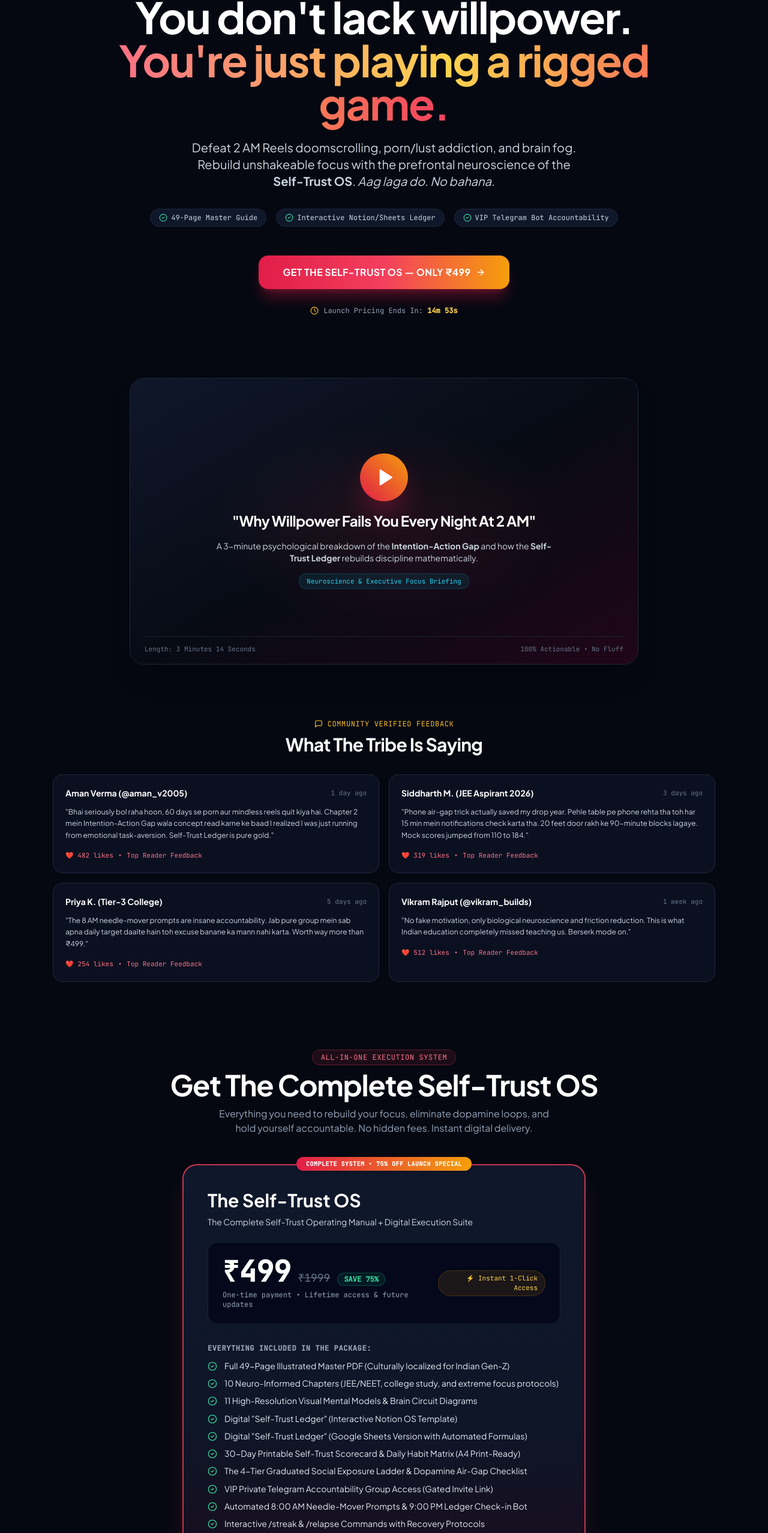
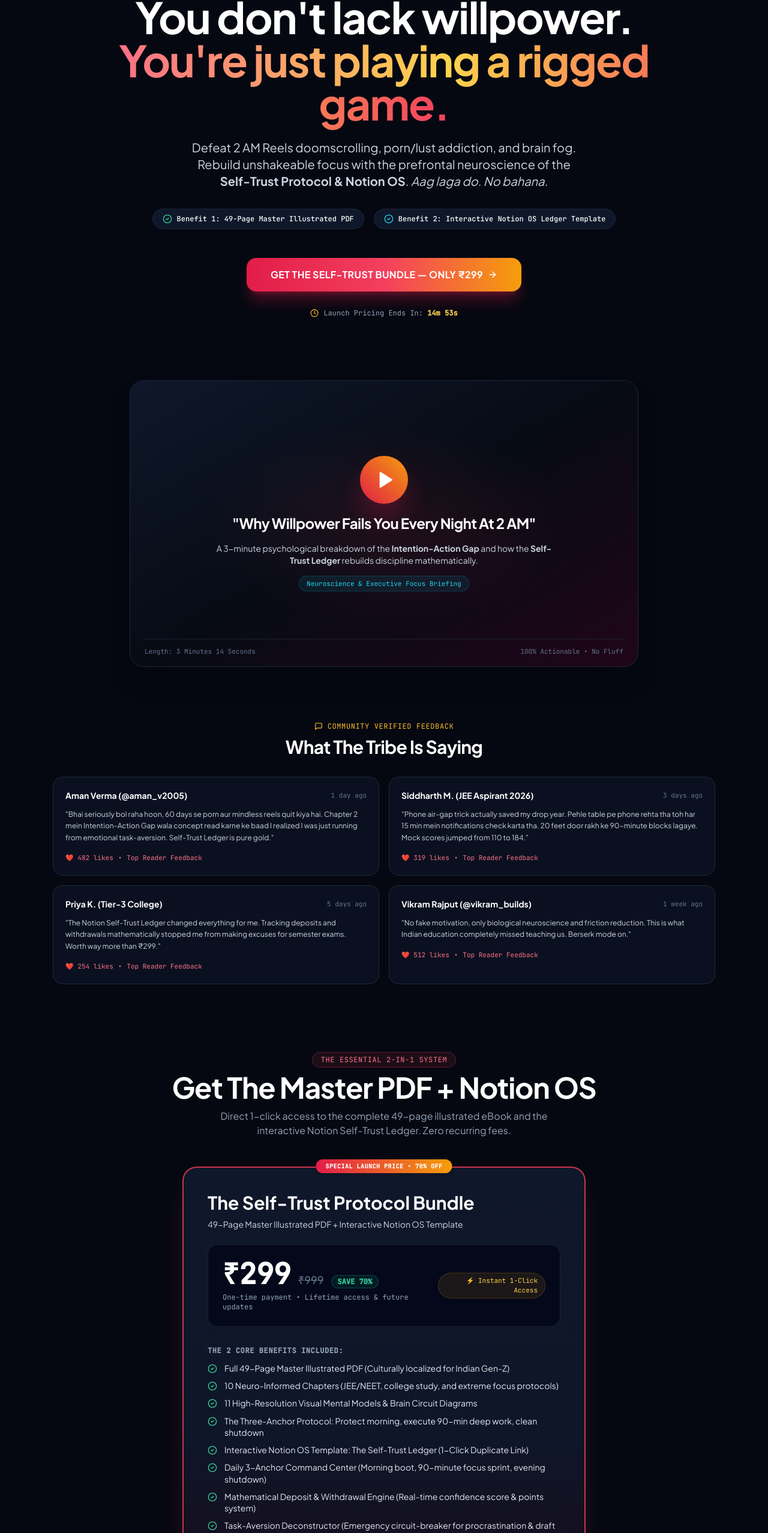
Before and after one commit to zaid-117-cmyk/elevateweb-store, a React (Vite) app: page / in a window 1280 px wide. Shown: the part 223-2779 px from the top of the page at 60% size. Built offline with nearby package versions, Linux system fonts and the light colour scheme; a web font is replaced by a local one.

Commit message:
Update offer: streamline benefits strictly to Master PDF + Notion OS Template and reduce price to ₹299 everywhere

```diff
--- a/src/lib/products.ts
+++ b/src/lib/products.ts
@@ -4,27 +4,25 @@
 export const FUNNEL_TIERS: FunnelTier[] = [
   {
     id: 'tier-2-core-os',
-    name: 'The Self-Trust OS',
-    badge: 'COMPLETE SYSTEM • 75% OFF LAUNCH SPECIAL',
-    price: 499,
-    originalPrice: 1999,
-    headline: 'The Complete Self-Trust Operating Manual + Digital Execution Suite',
-    subheadline: 'The full 49-page illustrated master guide, interactive Notion & Sheets ledgers, printable habit matrices, and VIP Telegram accountability bot.',
+    name: 'The Self-Trust Protocol Bundle',
+    badge: 'SPECIAL LAUNCH PRICE • 70% OFF',
+    price: 299,
+    originalPrice: 999,
+    headline: '49-Page Master Illustrated PDF + Interactive Notion OS Template',
+    subheadline: 'The complete neuro-informed operating manual and the mathematical Notion ledger to track discipline, close the Intention-Action Gap, and rebuild unshakeable self-trust.',
     features: [
-      'Full 49-Page Illustrated Master PDF (Culturally localized for Indian Gen-Z)',
+      'Full 49-Page Master Illustrated PDF (Culturally localized for Indian Gen-Z)',
       '10 Neuro-Informed Chapters (JEE/NEET, college study, and extreme focus protocols)',
       '11 High-Resolution Visual Mental Models & Brain Circuit Diagrams',
-      'Digital "Self-Trust Ledger" (Interactive Notion OS Template)',
-      'Digital "Self-Trust Ledger" (Google Sheets Version with Automated Formulas)',
-      '30-Day Printable Self-Trust Scorecard & Daily Habit Matrix (A4 Print-Ready)',
-      'The 4-Tier Graduated Social Exposure Ladder & Dopamine Air-Gap Checklist',
-      'VIP Private Telegram Accountability Group Access (Gated Invite Link)',
-      'Automated 8:00 AM Needle-Mover Prompts & 9:00 PM Ledger Check-in Bot',
-      'Interactive /streak & /relapse Commands with Recovery Protocols',
-      'Anti-Piracy Dynamic Watermarking with Lifetime System Updates',
+      'The Three-Anchor Protocol: Protect morning, execute 90-min deep work, clean shutdown',
+      'Interactive Notion OS Template: The Self-Trust Ledger (1-Click Duplicate Link)',
+      'Daily 3-Anchor Command Center (Morning boot, 90-minute focus sprint, evening shutdown)',
+      'Mathematical Deposit & Withdrawal Engine (Real-time confidence score & points system)',
+      'Task-Aversion Deconstructor (Emergency circuit-breaker for procrastination & draft zero)',
+      '4-Tier Graduated Social Exposure Ladder (Real-world confidence building challenges)',
       'Instant 1-Click Access: Immediate screen redirect and email delivery'
     ],
-    ctaText: 'Get The Self-Trust OS — ₹499',
+    ctaText: 'Get The Self-Trust Bundle — ₹299',
     popular: true,
     upiEnabled: true,
     checkoutUrl: 'https://whop.com/elevateweb-b83f/the-self-trust-protocol-illustrated-master-ebook'
@@ -36,22 +34,22 @@
   {
     id: 'prod-self-trust-protocol',
     slug: 'the-self-trust-protocol',
-    title: 'The Self-Trust OS',
+    title: 'The Self-Trust Protocol Bundle',
     tagline: 'Rewire focus, break dopamine addiction, and build unshakeable confidence in a distracted world.',
     description: `Modern society has engineered a psychological trap: billion-dollar algorithms designed to fragment your attention, paired with an unedited highlight reel on social media that fuels chronic self-doubt.
 
-The Self-Trust OS is a comprehensive, 49-page illustrated eBook and execution system written specifically for ages 16–30 who are tired of feeling like spectators in their own lives. It dismantles the myth of "laziness" and gives you the exact biological protocols to defeat dopamine addiction, close the Intention-Action Gap, and build quiet, unshakeable confidence.`,
+The Self-Trust Protocol is a comprehensive, 49-page illustrated eBook and interactive Notion OS template written specifically for ages 16–30 who are tired of feeling like spectators in their own lives. It dismantles the myth of "laziness" and gives you the exact biological protocols to defeat dopamine addiction, close the Intention-Action Gap, and build quiet, unshakeable confidence.`,
     category: 'Master eBooks',
     featured: true,
     isNew: true,
     paymentUrl: 'https://whop.com/elevateweb-b83f/the-self-trust-protocol-illustrated-master-ebook',
     demoUrl: undefined,
-    price: { standard: 499 },
-    originalPrice: { standard: 1999 },
+    price: { standard: 299 },
+    originalPrice: { standard: 999 },
     rating: 4.96,
     reviewCount: 412,
     salesCount: 1240,
-    tags: ['Berserk', 'Discipline', 'Confidence', 'Focus', 'Phone Detox', 'Self-Trust'],
+    tags: ['Berserk', 'Discipline', 'Confidence', 'Focus', 'Phone Detox', 'Self-Trust', 'Notion'],
     bannerImage: '/self_trust_tablet_mockup.jpg',
     galleryImages: [
       '/self_trust_tablet_mockup.jpg',
@@ -62,20 +60,18 @@
     ],
     deliverables: [
       { name: 'The Self-Trust Protocol Master eBook (49 Pages)', format: 'Illustrated PDF', size: '10.6 MB' },
-      { name: 'The Digital Self-Trust Ledger', format: 'Notion & Google Sheets', size: 'Cloud Template' },
-      { name: 'Printable 30-Day Self-Trust Scorecard & Worksheets', format: 'PDF (Included in Book)', size: 'Instant Download' },
-      { name: 'VIP Telegram Accountability Bot & Private Group', format: 'Gated Invite Link', size: 'Daily Automation' }
+      { name: 'The Digital Self-Trust Ledger', format: 'Interactive Notion OS Template', size: '1-Click Duplicate' }
     ],
     features: [
       '10 Neuro-Informed Chapters localized for Indian Gen-Z',
       '11 Custom Editorial Illustrations & Visual Mental Models',
       'The Three-Anchor Protocol: Protect morning, execute 90-min deep work, clean shutdown',
       'The 5-Minute Micro-Ramp: Activate kinetic momentum without friction',
-      'The Self-Trust Ledger: Replace mirror affirmations with undeniable historical proof',
-      'VIP Telegram Community Access & Automated 8 AM / 9 PM Accountability Bot',
+      'Interactive Notion OS Template: The Self-Trust Ledger with real-time confidence calculation',
+      'Task-Aversion Deconstructor & 4-Tier Graduated Social Exposure Ladder',
       'Instant 1-Click Access: Delivered to your screen & email immediately after payment.'
     ],
-    techStack: ['Illustrated PDF', 'Print-Ready A4', 'Mobile Optimized', 'Notion OS', 'Telegram Bot'],
+    techStack: ['Illustrated PDF', 'Print-Ready A4', 'Mobile Optimized', 'Notion OS Template'],
     compatibility: ['Mac', 'Windows', 'iPhone', 'Android', 'iPad'],
     version: '2.0.0',
     lastUpdated: 'October 2026',
@@ -87,7 +83,7 @@
         avatar: 'https://images.unsplash.com/photo-1534528741775-53994a69daeb?auto=format&fit=crop&w=150&q=80',
         rating: 5,
         date: '2 days ago',
-        content: 'I had read Atomic Habits and Deep Work, but neither solved the physical impulse to open Instagram at midnight during semester exams. The 20-Foot Air-Gap protocol and the Self-Trust Ledger in Chapter 9 gave me the first 7-day zero-relapse streak I\'ve had in 2 years. Worth 10x the price.'
+        content: 'I had read Atomic Habits and Deep Work, but neither solved the physical impulse to open Instagram at midnight during semester exams. The 20-Foot Air-Gap protocol in the PDF and the Self-Trust Ledger in Notion gave me the first 7-day zero-relapse streak I\'ve had in 2 years. Worth 10x the price.'
       },
       {
         id: 'rev-2',
@@ -96,7 +92,7 @@
         avatar: 'https://images.unsplash.com/photo-1507003211169-0a1dd7228f2d?auto=format&fit=crop&w=150&q=80',
         rating: 5,
         date: '1 week ago',
-        content: 'The 11 custom illustrations make abstract neuroscience concepts instantly stick. The Intention-Action Gap visual and the Graduated Social Exposure Ladder completely changed how I show up to client pitches. You can feel this was built with real care.'
+        content: 'The 11 custom illustrations make abstract neuroscience concepts instantly stick. The Intention-Action Gap visual and the Notion template completely changed how I track daily focus sprints. Clean, elegant, and zero fluff.'
       }
     ]
   }
--- a/src/pages/PartnerDashboardPage.tsx
+++ b/src/pages/PartnerDashboardPage.tsx
@@ -52,8 +52,8 @@
 
   // Test simulation tool for the YouTuber to see live updates
   const handleSimulateSale = () => {
-    const amount = 499;
-    const tierName = 'The Self-Trust OS';
+    const amount = 299;
+    const tierName = 'The Self-Trust Protocol Bundle';
     const indianCities = ['Mumbai', 'Delhi', 'Jaipur', 'Pune', 'Lucknow', 'Kota', 'Indore', 'Hyderabad'];
     const randomCity = indianCities[Math.floor(Math.random() * indianCities.length)];
     const randomNames = ['Aarav', 'Dev', 'Aditya', 'Vikram', 'Sahil', 'Pranav'];
@@ -191,7 +191,7 @@
                 <span className="text-sm text-slate-400 font-mono">INR</span>
               </div>
               <p className="text-sm text-slate-300 leading-relaxed max-w-xl">
-                Calculated in real-time from all attributed conversions of The Self-Trust OS (₹499). Paid out directly to your registered UPI ID every Monday.
+                Calculated in real-time from all attributed conversions of The Self-Trust Protocol (₹299). Paid out directly to your registered UPI ID every Monday.
               </p>
             </div>
 
@@ -242,7 +242,7 @@
               <TrendingUp className="w-4 h-4 text-emerald-400" />
             </div>
             <div className="text-3xl font-black text-white">{stats.totalSales.toLocaleString()}</div>
-            <p className="text-[11px] text-slate-500 font-mono">The Self-Trust OS (₹499)</p>
+            <p className="text-[11px] text-slate-500 font-mono">The Self-Trust Protocol (₹299)</p>
           </div>
 
           <div className="p-5 rounded-2xl bg-slate-900/60 border border-slate-800 space-y-2">
@@ -320,9 +320,9 @@
               <button
                 onClick={() => handleSimulateSale()}
                 className="px-3.5 py-1.5 rounded-lg bg-rose-950/60 border border-rose-500/30 hover:bg-rose-900/60 text-rose-300 text-xs font-mono transition-colors"
-                title="Test ₹499 OS referral order"
+                title="Test ₹299 bundle referral order"
               >
-                + Test ₹499 Sale (50% Split)
+                + Test ₹299 Sale (50% Split)
               </button>
             </div>
           </div>
--- a/src/pages/SelfTrustLandingPage.tsx
+++ b/src/pages/SelfTrustLandingPage.tsx
@@ -57,7 +57,7 @@
     {
       author: 'Priya K. (Tier-3 College)',
       time: '5 days ago',
-      content: 'The 8 AM needle-mover prompts are insane accountability. Jab pure group mein sab apna daily target daalte hain toh excuse banane ka mann nahi karta. Worth way more than ₹499.',
+      content: 'The Notion Self-Trust Ledger changed everything for me. Tracking deposits and withdrawals mathematically stopped me from making excuses for semester exams. Worth way more than ₹299.',
       likes: '254'
     },
     {
@@ -87,7 +87,7 @@
       {/* TOP ANNOUNCEMENT BAR */}
       <div className="bg-gradient-to-r from-slate-950 via-rose-950/70 to-slate-950 border-b border-rose-500/20 py-2.5 px-4 text-center text-xs sm:text-sm font-medium text-rose-300 flex items-center justify-center gap-2">
         <Flame className="w-4 h-4 fill-rose-400 text-rose-400 animate-pulse" />
-        <span>⚡ THE SELF-TRUST PROTOCOL • 49-PAGE ILLUSTRATED MASTER EBOOK • 80% OFF LAUNCH SPECIAL</span>
+        <span>⚡ THE SELF-TRUST PROTOCOL • 49-PAGE ILLUSTRATED PDF + NOTION OS TEMPLATE • ₹299 ONLY</span>
         <Flame className="w-4 h-4 fill-rose-400 text-rose-400 animate-pulse" />
       </div>
 
@@ -97,7 +97,7 @@
           <div className="w-8 h-8 rounded-lg bg-gradient-to-tr from-rose-600 to-amber-500 flex items-center justify-center font-black text-white text-xs">
             OS
           </div>
-          <span className="font-bold text-white text-base tracking-tight">The Self-Trust OS</span>
+          <span className="font-bold text-white text-base tracking-tight">The Self-Trust Protocol</span>
         </div>
 
         <div className="flex items-center gap-3">
@@ -111,7 +111,7 @@
             onClick={() => handleOpenCheckout(FUNNEL_TIERS[0])}
             className="hidden sm:inline-flex items-center gap-1.5 px-4 py-2 rounded-full bg-rose-600 hover:bg-rose-500 text-white font-bold text-xs uppercase tracking-wider transition-all shadow-md shadow-rose-600/30"
           >
-            <span>Get Access — ₹499</span>
+            <span>Get Access — ₹299</span>
             <ArrowRight className="w-3.5 h-3.5" />
           </button>
         </div>
@@ -133,22 +133,18 @@
         </h1>
 
         <p className="text-base sm:text-xl text-slate-300 leading-relaxed max-w-2xl mx-auto">
-          Defeat 2 AM Reels doomscrolling, porn/lust addiction, and brain fog. Rebuild unshakeable focus with the prefrontal neuroscience of the <strong>Self-Trust OS</strong>. <em>Aag laga do. No bahana.</em>
+          Defeat 2 AM Reels doomscrolling, porn/lust addiction, and brain fog. Rebuild unshakeable focus with the prefrontal neuroscience of the <strong>Self-Trust Protocol & Notion OS</strong>. <em>Aag laga do. No bahana.</em>
         </p>
 
-        {/* 3 Main Action Pills */}
+        {/* 2 Main Action Pills (Only PDF + Notion Template) */}
         <div className="flex flex-wrap items-center justify-center gap-3 sm:gap-4 pt-2 text-xs font-mono text-slate-300">
-          <div className="px-3.5 py-1.5 rounded-full bg-slate-900 border border-slate-800 flex items-center gap-1.5">
-            <CheckCircle2 className="w-3.5 h-3.5 text-emerald-400" />
-            <span>49-Page Master Guide</span>
+          <div className="px-4 py-2 rounded-full bg-slate-900 border border-slate-800 flex items-center gap-2 shadow-sm">
+            <CheckCircle2 className="w-4 h-4 text-emerald-400" />
+            <span className="text-white font-medium">Benefit 1: 49-Page Master Illustrated PDF</span>
           </div>
-          <div className="px-3.5 py-1.5 rounded-full bg-slate-900 border border-slate-800 flex items-center gap-1.5">
-            <CheckCircle2 className="w-3.5 h-3.5 text-emerald-400" />
-            <span>Interactive Notion/Sheets Ledger</span>
-          </div>
-          <div className="px-3.5 py-1.5 rounded-full bg-slate-900 border border-slate-800 flex items-center gap-1.5">
-            <CheckCircle2 className="w-3.5 h-3.5 text-emerald-400" />
-            <span>VIP Telegram Bot Accountability</span>
+          <div className="px-4 py-2 rounded-full bg-slate-900 border border-slate-800 flex items-center gap-2 shadow-sm">
+            <CheckCircle2 className="w-4 h-4 text-cyan-400" />
+            <span className="text-white font-medium">Benefit 2: Interactive Notion OS Ledger Template</span>
           </div>
         </div>
 
@@ -158,7 +154,7 @@
             onClick={() => handleOpenCheckout(FUNNEL_TIERS[0])}
             className="w-full sm:w-auto px-10 py-4 rounded-2xl bg-gradient-to-r from-rose-600 via-rose-500 to-amber-500 hover:from-rose-500 hover:to-amber-400 text-white font-extrabold text-base tracking-wide uppercase transition-all duration-300 shadow-xl shadow-rose-600/30 hover:scale-[1.02] active:scale-[0.98] flex items-center justify-center gap-2"
           >
-            <span>Get The Self-Trust OS — Only ₹499</span>
+            <span>Get The Self-Trust Bundle — Only ₹299</span>
             <ArrowRight className="w-4 h-4" />
           </button>
         </div>
@@ -259,17 +255,17 @@
         </div>
       </section>
 
-      {/* PRODUCT PRICING (THE COMPLETE OS - ₹499) */}
+      {/* PRODUCT PRICING (THE ESSENTIAL BUNDLE - ₹299) */}
       <section id="pricing" className="max-w-6xl mx-auto px-6 py-16">
         <div className="text-center mb-12 space-y-3">
           <span className="px-3.5 py-1 rounded-full bg-rose-500/10 border border-rose-500/30 text-rose-400 font-mono text-xs uppercase tracking-wider">
-            All-In-One Execution System
+            The Essential 2-in-1 System
           </span>
           <h2 className="text-3xl sm:text-5xl font-black text-white tracking-tight">
-            Get The Complete Self-Trust OS
+            Get The Master PDF + Notion OS
           </h2>
           <p className="text-sm sm:text-base text-slate-400 max-w-xl mx-auto">
-            Everything you need to rebuild your focus, eliminate dopamine loops, and hold yourself accountable. No hidden fees. Instant digital delivery.
+            Direct 1-click access to the complete 49-page illustrated eBook and the interactive Notion Self-Trust Ledger. Zero recurring fees.
           </p>
         </div>
 
@@ -303,7 +299,7 @@
                         ₹{tier.originalPrice}
                       </span>
                       <span className="px-2.5 py-0.5 rounded-full bg-emerald-500/10 border border-emerald-500/30 text-emerald-400 text-xs font-mono font-bold">
-                        SAVE 75%
+                        SAVE 70%
                       </span>
                     </div>
                     <span className="text-xs text-slate-400 font-mono block mt-1.5">
@@ -321,7 +317,7 @@
                 {/* What's Included */}
                 <div className="space-y-3 pt-2">
                   <span className="text-xs font-mono uppercase tracking-wider text-slate-400 font-semibold block">
-                    Everything Included in The Package:
+                    The 2 Core Benefits Included:
                   </span>
                   <div className="grid grid-cols-1 gap-2.5">
                     {tier.features.map((feat, idx) => (
```
Also changed, not shown: src/pages/UserDashboardPage.tsx (+11 -66 lines).
